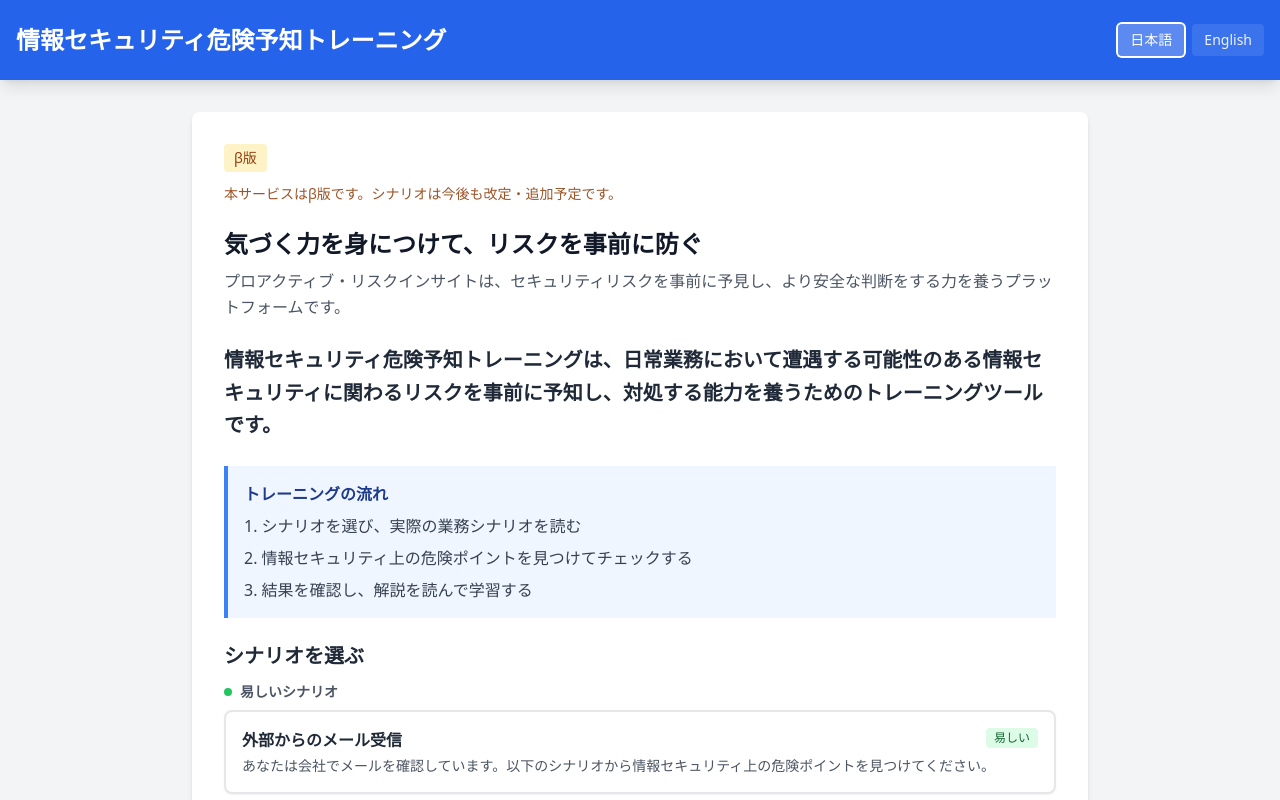
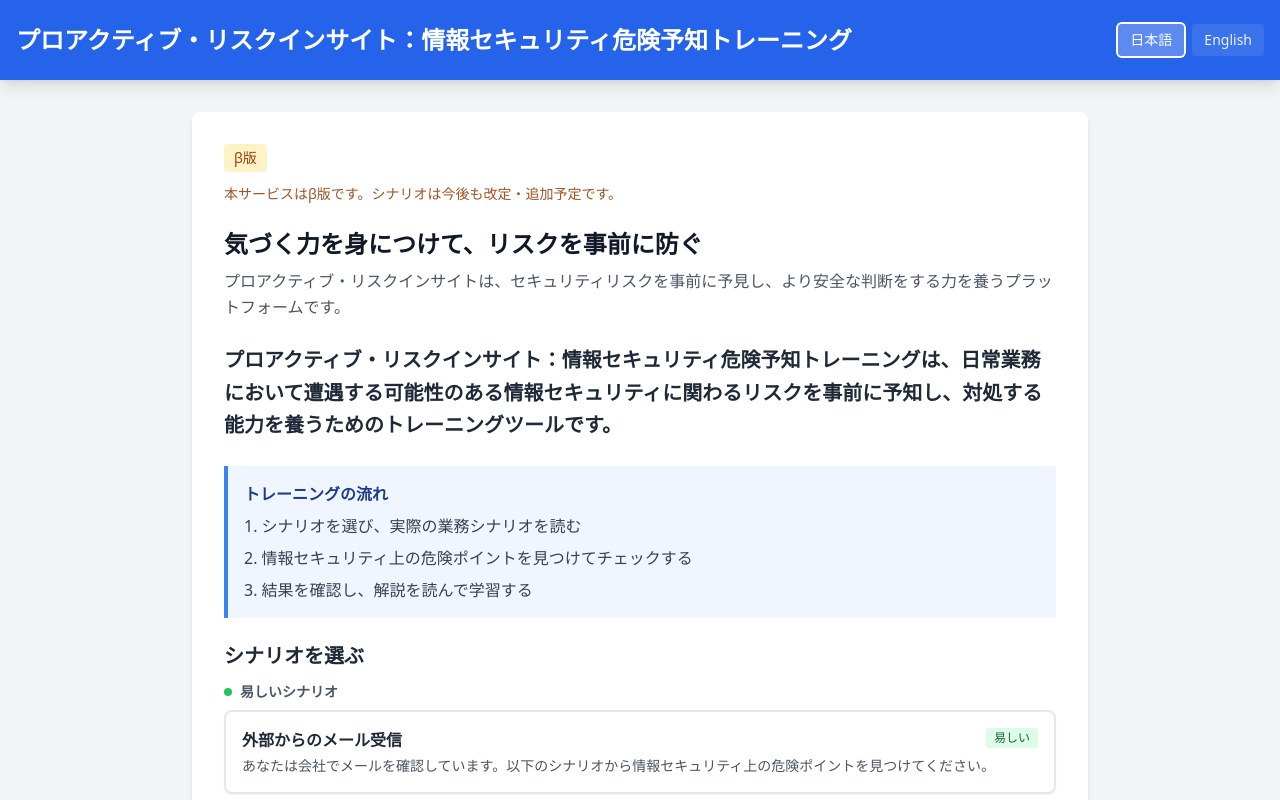
Before and after one commit to kt-hakama/PRI-InformationSecurity, a Next.js app: page / in a window 1280 px wide. Shown: the top 800 px of the page. Built offline with nearby package versions, Linux system fonts and the light colour scheme.

Commit message:
回答結果のページから「シナリオに戻る」をクリック後にでるエラーを修正

```diff
--- a/app/layout.tsx
+++ b/app/layout.tsx
@@ -5,7 +5,7 @@ import Header from '@/components/Header';
 import Footer from '@/components/Footer';
 
 export const metadata: Metadata = {
-  title: '情報セキュリティ危険予知トレーニング',
+  title: 'プロアクティブ・リスクインサイト：情報セキュリティ危険予知トレーニング',
   description: '情報セキュリティの危険ポイントを学習するトレーニングアプリケーション',
 };
 
--- a/components/AppLink.tsx
+++ b/components/AppLink.tsx
@@ -1,6 +1,5 @@
 'use client';
 
-import Link from 'next/link';
 import { usePathname } from 'next/navigation';
 import { getRelativePath } from '@/lib/relative-path';
 
@@ -11,8 +10,9 @@ type AppLinkProps = React.AnchorHTMLAttributes<HTMLAnchorElement> & {
 };
 
 /**
- * file:// で開いたときは相対パスの <a> にし、通常は Next.js の Link を使う。
- * これで index.html を直接開いてもシナリオリンクが動く。
+ * 静的エクスポート環境用のリンクコンポーネント。
+ * file:// では相対パス、Web では絶対パスの <a> タグを使用する。
+ * これにより、index.html を直接開いても、静的ホスティングでも正しく動作する。
  */
 export default function AppLink({ href, children, className, ...rest }: AppLinkProps) {
   const pathname = usePathname();
@@ -31,9 +31,11 @@ export default function AppLink({ href, children, className, ...rest }: AppLinkP
     );
   }
 
+  // 静的エクスポート環境では Next.js Link ではなく通常の <a> タグを使用
+  // これによりフルページ遷移となり、クライアント側の例外を回避できる
   return (
-    <Link href={href} className={className} {...rest}>
+    <a href={href} className={className} {...rest}>
       {children}
-    </Link>
+    </a>
   );
 }
--- a/lib/translations.ts
+++ b/lib/translations.ts
@@ -2,15 +2,15 @@ export type Lang = 'ja' | 'en';
 
 export const translations = {
   ja: {
-    siteTitle: '情報セキュリティ危険予知トレーニング',
-    footer: '© 2026 情報セキュリティ危険予知トレーニング',
+    siteTitle: 'プロアクティブ・リスクインサイト：情報セキュリティ危険予知トレーニング',
+    footer: '© 2026 プロアクティブ・リスクインサイト：情報セキュリティ危険予知トレーニング',
     // Home
     catchCopy: '気づく力を身につけて、リスクを事前に防ぐ',
     subCopy: 'プロアクティブ・リスクインサイトは、セキュリティリスクを事前に予見し、より安全な判断をする力を養うプラットフォームです。',
     welcome: 'ようこそ',
     betaLabel: 'β版',
     betaNotice: '本サービスはβ版です。シナリオは今後も改定・追加予定です。',
-    welcomeDesc: '情報セキュリティ危険予知トレーニングは、日常業務において遭遇する可能性のある情報セキュリティに関わるリスクを事前に予知し、対処する能力を養うためのトレーニングツールです。',
+    welcomeDesc: 'プロアクティブ・リスクインサイト：情報セキュリティ危険予知トレーニングは、日常業務において遭遇する可能性のある情報セキュリティに関わるリスクを事前に予知し、対処する能力を養うためのトレーニングツールです。',
     flowTitle: 'トレーニングの流れ',
     flow1: 'シナリオを選び、実際の業務シナリオを読む',
     flow2: '情報セキュリティ上の危険ポイントを見つけてチェックする',
```
